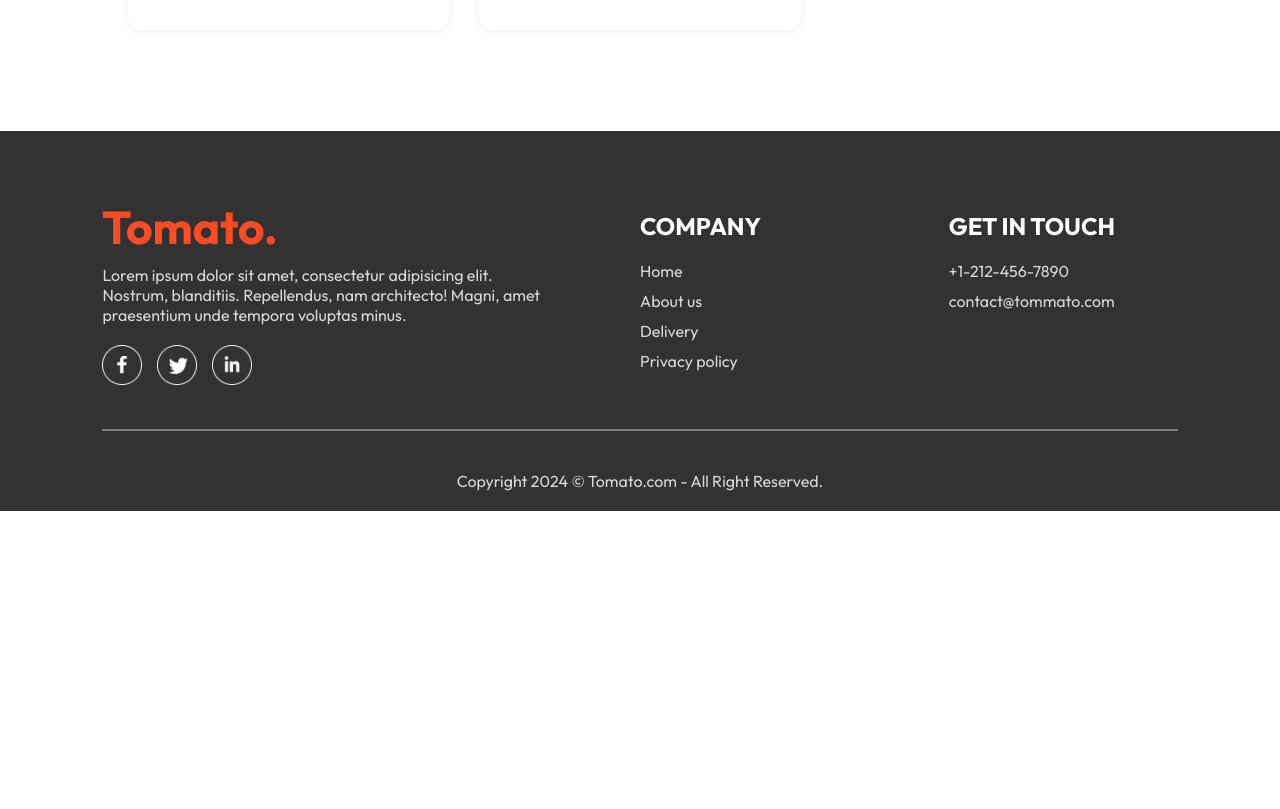
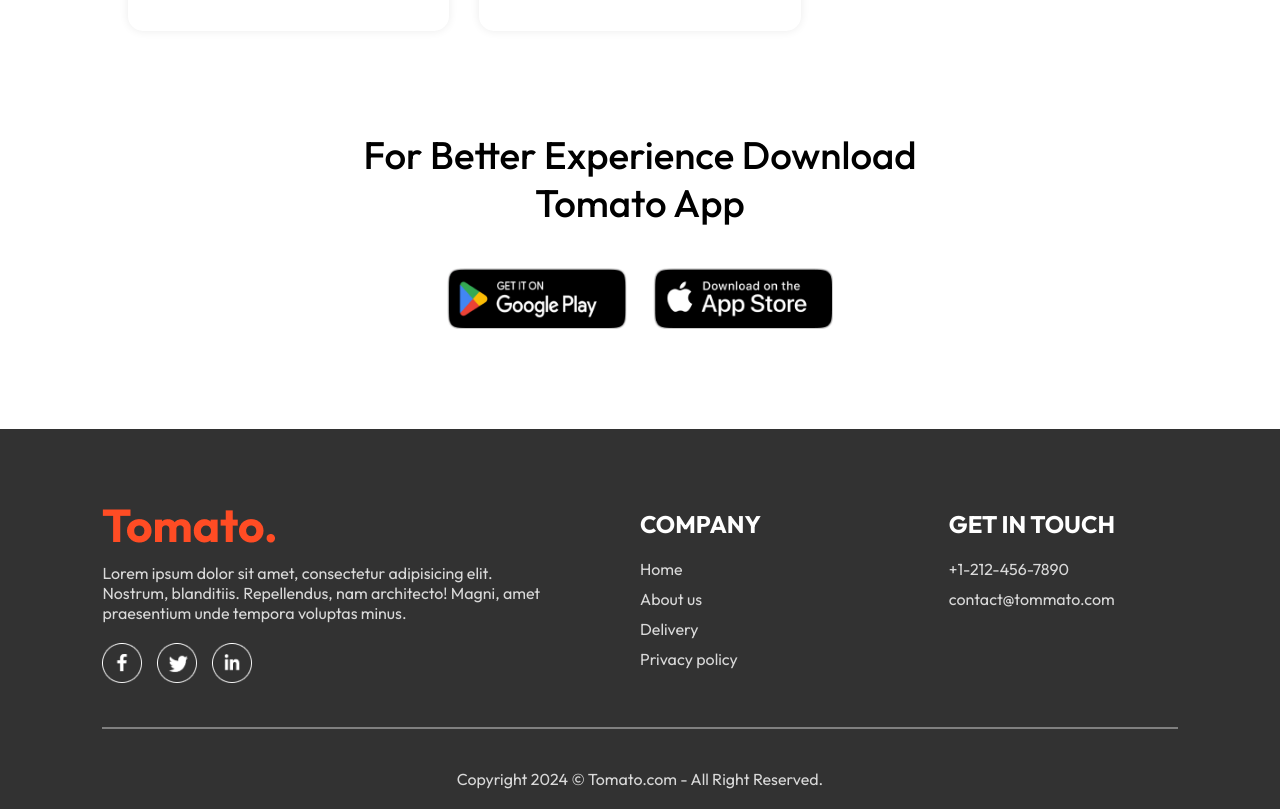
Before and after one commit to PrabinKumarNayak/Project, a React (Vite) app in the folder food-app/frontend/: page / in a window 1280 px wide. Shown: the part 5922-6731 px from the top of the page. Before the commit the page ends 6433 px from the top, so only its background shows below. Built offline with nearby package versions, Linux system fonts and the light colour scheme.

Commit message:
food-app app-download

```diff
--- a/food-app/frontend/src/Pages/Home/Home.jsx
+++ b/food-app/frontend/src/Pages/Home/Home.jsx
@@ -3,6 +3,7 @@
 import Header from "../../components/Header/Header"
 import "./Home.css"
 import FoodDisplay from "../../components/FoodDisplay/FoodDisplay"
+import AppDownload from "../../components/AppDownload/AppDownload"
 export default function Home(){
     const[category,setCategory] = useState("All")
     return(
@@ -10,6 +11,7 @@
         <Header/>
         <ExploreMenu category={category} setCategory={setCategory} />
         <FoodDisplay category={category}/>
+        <AppDownload/>
        </div>
     )
 }
--- /dev/null
+++ b/food-app/frontend/src/components/AppDownload/AppDownload.css
@@ -0,0 +1,22 @@
+.app-download{
+    margin: auto auto;
+    margin-top: 100px;
+    font-size: max(3vw,20px);
+    text-align: center;
+    font-weight: 500;
+}
+.app-download-platforms{
+    display: flex;
+    justify-content: center;
+    gap: max(2vw,10px);
+    margin-top: 40px;
+}
+.app-download-platforms img{
+    width: max(30vw,120px);
+    max-width: 180px;
+    transition: 0.5s;
+    cursor: pointer;
+}
+.app-download-platforms img:hover{
+    transform: scale(1.05);
+}
--- /dev/null
+++ b/food-app/frontend/src/components/AppDownload/AppDownload.jsx
@@ -0,0 +1,13 @@
+import { assets } from "../../assets/Assets";
+import "./AppDownload.css"
+export default function AppDownload(){
+    return(
+        <div className="app-download" id="app-download">
+            <p>For Better Experience Download <br /> Tomato App</p>
+            <div className="app-download-platforms">
+                <img src={assets.play_store} alt="" />
+                <img src={assets.app_store} alt="" />
+            </div>
+        </div>
+    )
+}
```
